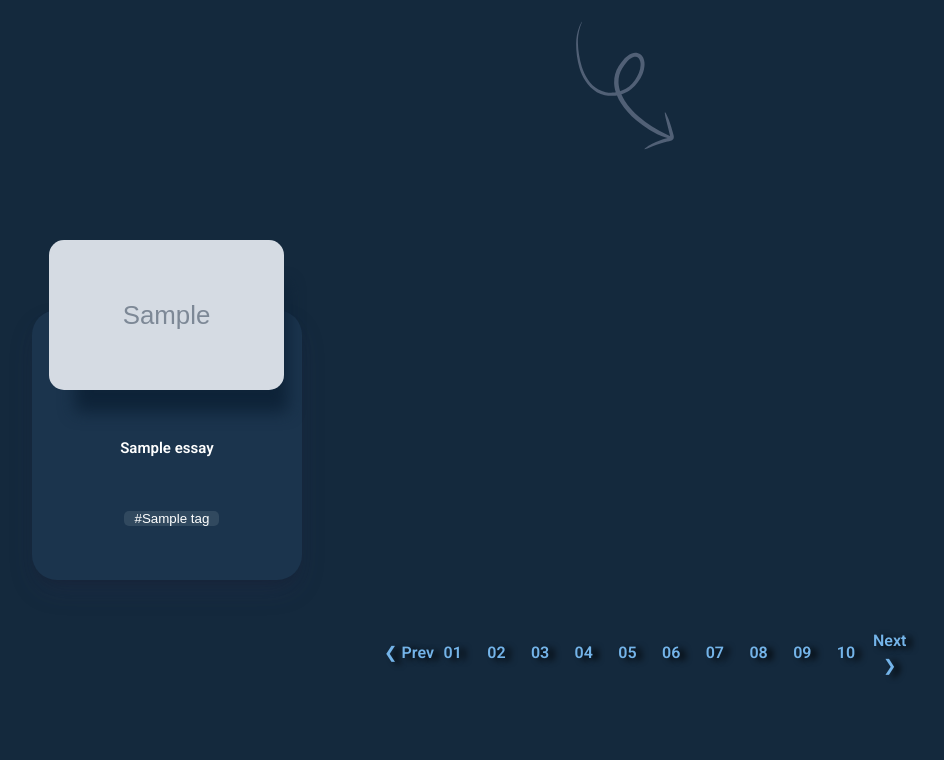
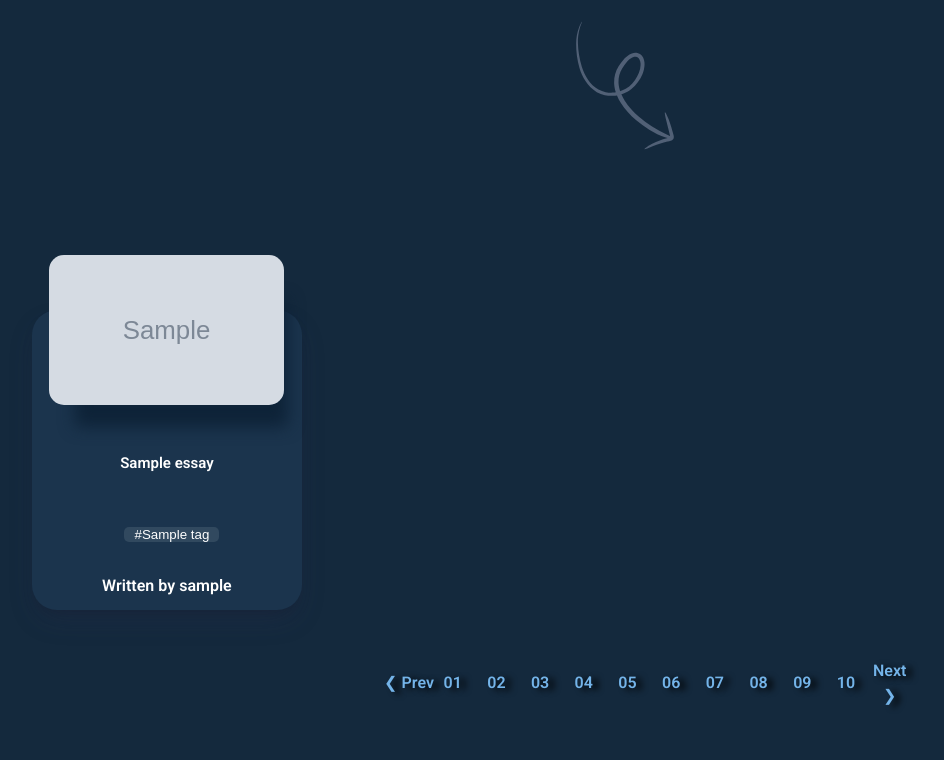
Before and after one commit to behshadrhp/linorix-dajngo-blog, a Django app: page / in a window 1280 px wide. Shown: the part 588-1348 px from the top of the page, without its empty margins (14-958 px from the left). Before the commit the page ends 1265 px from the top, so only its background shows below. Run offline with Django 4.2, Linux system fonts and the light colour scheme; tables that the repository leaves empty hold one stand-in row (values such as "Sample post"); grey boxes marked "Sample" are stand-in pictures.

Commit message:
add -Written by- method

```diff
--- a/blog/media/src/index.html
+++ b/blog/media/src/index.html
@@ -49,6 +49,11 @@
                     {% endfor %}
 
                 </div>
+
+                <div class="Written">
+                    <p>Written by {{esy.owner.username}}</p>
+                </div>
+
             </div>
         {% endfor %}
     </div>
--- a/blog/media/src/view_essay.html
+++ b/blog/media/src/view_essay.html
@@ -13,6 +13,9 @@
         </div>
         <div class="title-essay">
             <h1>{{essay.title}}</h1>
+        </div>
+        <div class="created">
+            <p>Written By {{essay.owner}}</p>
         </div>
         <div class="description-essay">
             <p>{{essay.description.html|safe}}</p>
--- a/static/style/main.css
+++ b/static/style/main.css
@@ -79,7 +79,7 @@ button{
     position: relative;
     display: flex;
     width: 250px;
-    height: 250px;
+    height: 280px;
     margin-top: 100px;
     margin-left: 12%;
     padding: 10px;
@@ -141,6 +141,8 @@ button{
     border: none;
     border-radius: 5px;
     margin-left: 10px;
+    margin-top: 10px;
+    margin-bottom: 10px;
     padding: 0px 10px 0px 10px;
 
 }
@@ -182,3 +184,8 @@ button{
     margin-top: 40px;
     color: #516076;
 }
+
+.Written{
+    position: absolute;
+    margin-top: 255px;
+}
--- a/static/style/view_essay.css
+++ b/static/style/view_essay.css
@@ -81,3 +81,8 @@
     margin-left: 10px;
     padding: 0px 10px 0px 10px;
 }
+
+.created{
+    margin: auto;
+    text-align: center;
+}
```
